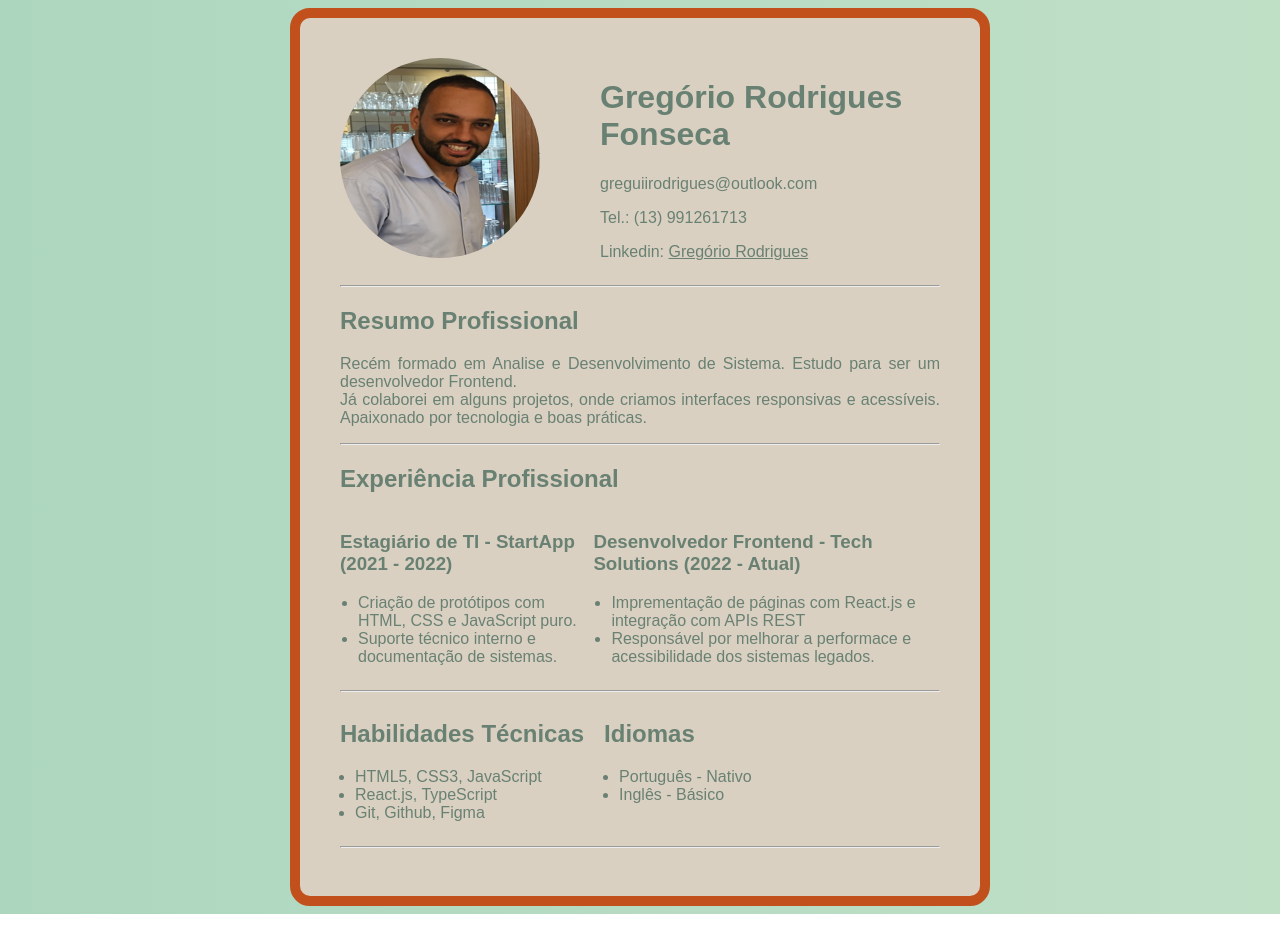
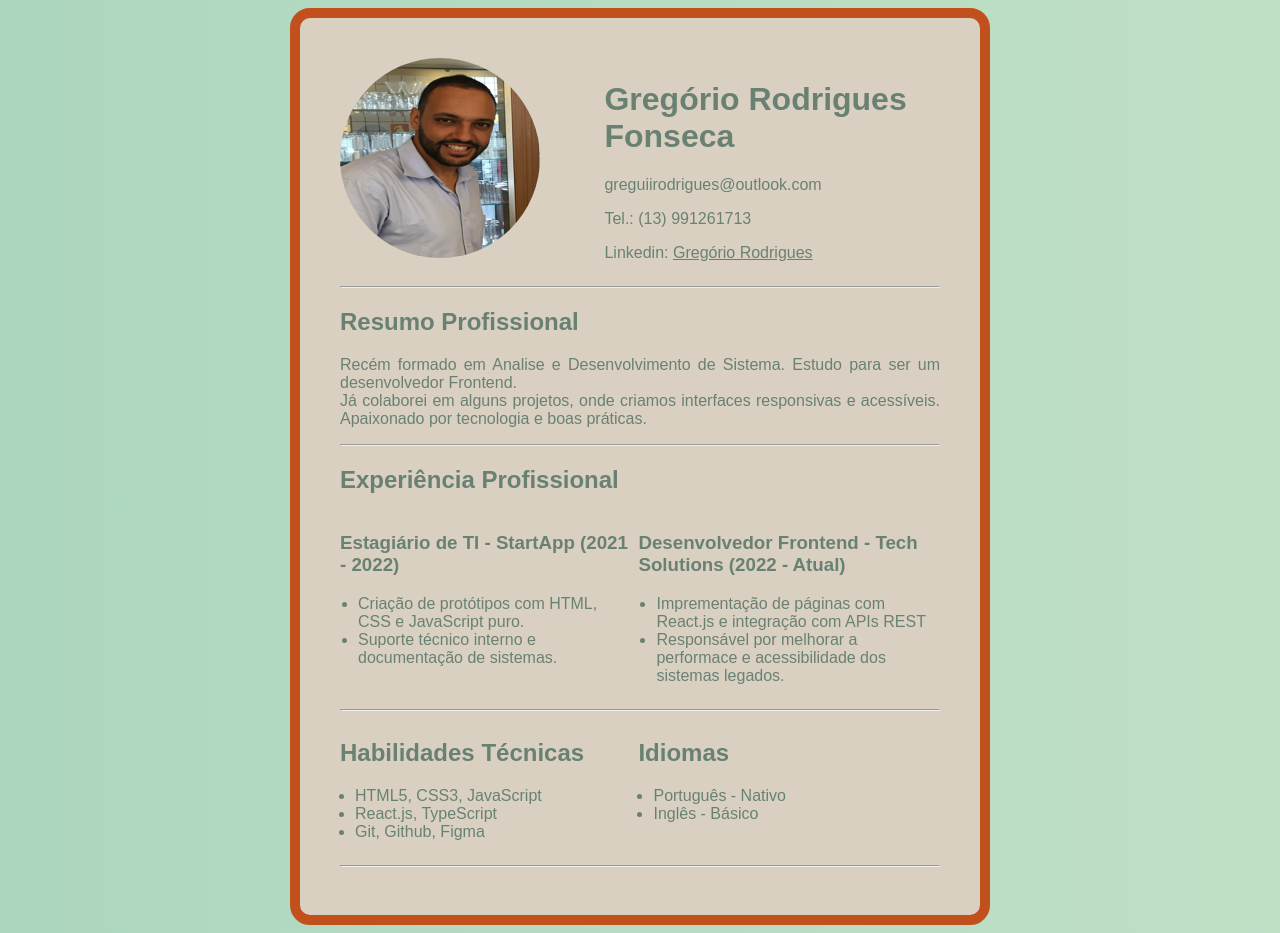
Before and after one commit to greguii/Curriculo, a plain HTML site: page index.html in a window 1280 px wide. Drawn offline with Linux system fonts and the light colour scheme.

Commit message:
Mudança de display flex para display inline

```diff
--- a/index.html
+++ b/index.html
@@ -9,13 +9,12 @@
 </head>
 <body>
     <main>
-        <div id="fotoedados">
+        <div class="container">
             <div id="foto">
                 <img src="imagem_redimensionada_200px.png" alt="Gregório Rodrigues">
             </div>
             <div id="dados">
-                <h1>Gregório Rodrigues Fonseca</h1>
-                <p>greguiirodrigues@outlook.com</p>
+                <h1>Gregório Rodrigues Fonseca</h1>                <p>greguiirodrigues@outlook.com</p>
                 <p>Tel.: (13) 991261713</p>
                 <p>Linkedin: <a href="https://www.linkedin.com/in/greg%C3%B3rio-rodrigues-4a518318a/" target="_blank" rel="external">Gregório Rodrigues</a></p>
             </div>
@@ -25,7 +24,7 @@
         <p>Recém formado em Analise e Desenvolvimento de Sistema. Estudo para ser um desenvolvedor Frontend. <br> Já colaborei em alguns projetos, onde criamos interfaces responsivas e acessíveis. Apaixonado por tecnologia e boas práticas.</p>
         <hr>
         <h2>Experiência Profissional</h2>
-        <div id="exp">
+        <div class="container">
             <div id="estagio">
                 <h3>Estagiário de TI - StartApp (2021 - 2022)</h3>
                 <ul id="ativ-estag">
@@ -42,7 +41,7 @@
             </div>
         </div>
         <hr>
-        <div id="skills">
+        <div class="container">
             <div id="habil">
             <h2>Habilidades Técnicas</h2>
                 <ul>
--- a/style.css
+++ b/style.css
@@ -18,9 +18,9 @@ main {
     margin: auto;
 }
 
-#fotoedados{
-    display: flex;
-
+#foto{
+    display: inline-block;
+    width: 200px;
 }
 
 #foto > img{
@@ -31,10 +31,20 @@ main {
 
 #dados{
     margin-left: 60px;
+    display: inline-block;
+    width: 310px;
 }
 
-#exp{
-    display: flex;
+#estagio{
+    display: inline-block;
+    width: 49%;
+    vertical-align: top;
+}
+
+#dev{
+    display: inline-block;
+    width: 49%;
+    vertical-align: top;
 }
 
 #ativ-estag{
@@ -45,9 +55,10 @@ main {
     padding-inline-start: 18px;
 }
 
-#skills{
-    display: flex;
-    text-align: left;
+#habil{
+    display: inline-block;
+    width: 49%;
+    vertical-align: top;
 }
 
 #habil > ul{
@@ -55,7 +66,9 @@ main {
 }
 
 #idiomas{
-    margin-left: 20px;
+    display: inline-block;
+    width: 49%;
+    vertical-align: top;
 }
 
 #idiomas > ul{
```
